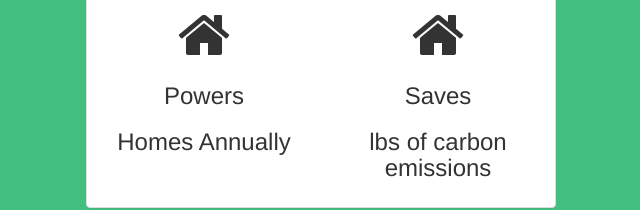
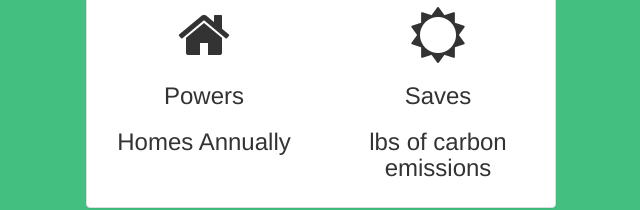
Before and after one commit to BoiseSoftwareMentorshipGroup/power-production, a website: page index.html in a window 1280 px wide. Shown: the part 561-771 px from the top of the page, 319-959 px from the left. Drawn offline with nearby package versions, Linux system fonts and the light colour scheme; no server answers.

Commit message:
fixed double home logo

```diff
--- a/index.html
+++ b/index.html
@@ -58,7 +58,7 @@
                     <h3>Homes Annually</h3>
                 </div>
                 <div class="col-xs-6">
-                    <i class="fa fa-home fa-4x"></i>
+                    <i class="fa fa-sun-o fa-4x"></i>
                     <h3>Saves</h3>
                     <h3 id="carbon-total"></h3>
                     <h3>lbs of carbon emissions</h3>
```
